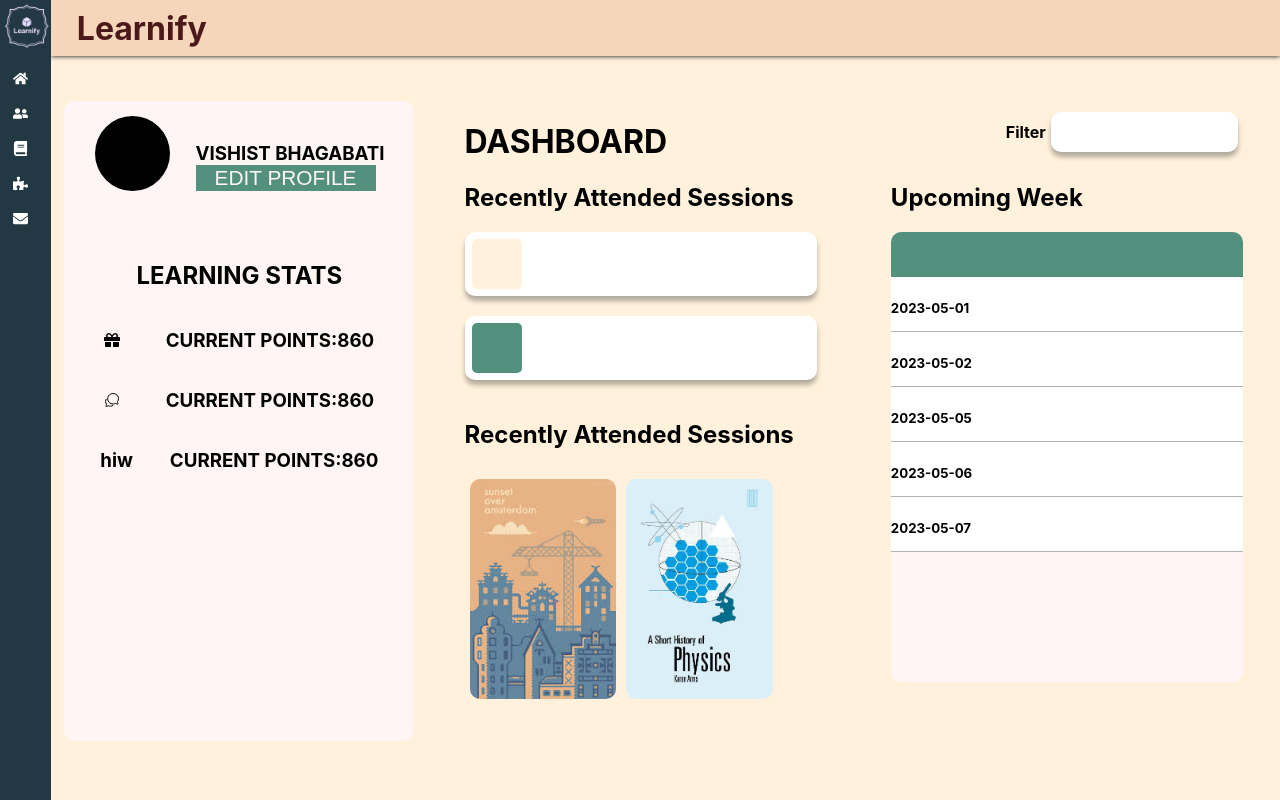
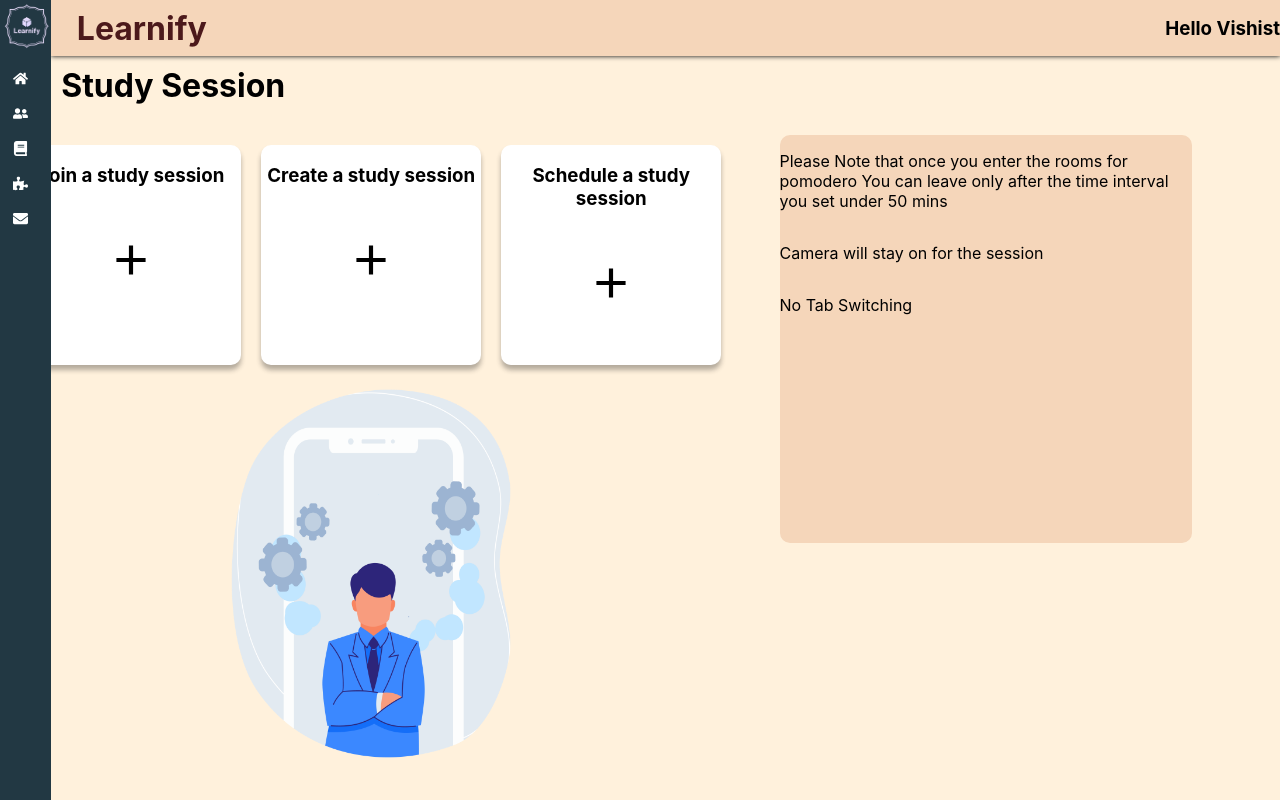
Before and after one commit to VishistB/Snickers, a React (Create React App) app in the folder client/: page / in a window 1280 px wide. Shown: the top 800 px of the page. Built offline with nearby package versions, Linux system fonts and the light colour scheme; what agora-rtc-sdk-ng would draw is missing.

Commit message:
Study Session page

```diff
--- a/client/package.json
+++ b/client/package.json
@@ -3,6 +3,10 @@
   "version": "0.1.0",
   "private": true,
   "dependencies": {
+    "@emotion/react": "^11.10.6",
+    "@emotion/styled": "^11.10.6",
+    "@mui/icons-material": "^5.11.16",
+    "@mui/material": "^5.11.16",
     "@testing-library/jest-dom": "^5.16.5",
     "@testing-library/react": "^13.4.0",
     "@testing-library/user-event": "^13.5.0",
--- a/client/src/App.js
+++ b/client/src/App.js
@@ -7,16 +7,17 @@ import Login from './components/LoginPage/Login';
 import { useState } from 'react';
 import Register from './components/RegisterPage/Register';
 import Topnav from './components/Navbar/Topnav';
+import StudySession from './components/Studysession/StudySession';
 
 
 
 
 function App() {
-  const [vidbool,setvidbool] = useState(false)
+  const [vidbool,setvidbool] = useState(true)
   return (
     <div className="App">
-      <button onClick={()=>setvidbool(!vidbool)} style={{margin:"0 auto", width:"100vw",height:"20px"}}/>
-      {vidbool?(
+      {/* <button onClick={()=>setvidbool(!vidbool)} style={{margin:"0 auto", width:"100vw",height:"20px"}}/> */}
+      {/* {vidbool?(
       <Vidcall/>):
       (
       <>
@@ -25,10 +26,13 @@ function App() {
       <Dashboard/>
       <Login/>
       <Feedback/>
+      <Register/>
       </>
       )
-      }
-      <Register/>
+      } */}
+      <Topnav/>
+      <Navbar/>
+      <StudySession/>
     </div>
   );
 }
--- a/client/src/components/Navbar/Topnav.js
+++ b/client/src/components/Navbar/Topnav.js
@@ -6,7 +6,7 @@ function Topnav() {
         <div className={styles.Topnavwrap}>
             <h1 className={styles.projname}>Learnify</h1>
             <div className={styles.topnavright}>
-                {/* <h3>Hello Vishist</h3> */}
+                <h3>Hello Vishist</h3>
             </div>
         </div>
     )
--- /dev/null
+++ b/client/src/components/Studysession/StudySession.js
@@ -0,0 +1,41 @@
+import React from 'react'
+import styles from './studysession.module.css'
+import AddIcon from '@mui/icons-material/Add';
+import vec from '../../assets/89192-startup-man-in-front-of-phone-and-rocket@2x.png'
+
+function StudySession() {
+    return (
+        <div className={styles.stusessionwrap}>
+            <h1 className={styles.mainheader}>Study Session</h1>
+            <div className={styles.bottomhalf}>
+                <div className={styles.lefthalf}>
+                    <div className={styles.joinboxes}>
+                        <div className={styles.joinbox}>
+                            <h3>Join a study session</h3>
+                            <AddIcon style={{fontSize:"50px", marginTop:"30px"}}/>
+                        </div>
+                        <div className={styles.joinbox}>
+                            <h3>Create a study session</h3>
+                            <AddIcon style={{fontSize:"50px", marginTop:"30px"}}/>
+                        </div>
+                        <div className={styles.joinbox}>
+                            <h3>Schedule a study session</h3>
+                            <AddIcon style={{fontSize:"50px", marginTop:"30px"}}/>
+                        </div>
+                    </div>
+                    <img src={vec} style={{width:"350px"}}/>
+                </div>
+
+                <div className={styles.righthalf}>
+                    <div className={styles.instructionbox}>
+                        <p>Please Note that once you enter the rooms for pomodero You can leave only after the time interval you set under 50 mins</p>
+                        <p>Camera will stay on for the session</p>
+                        <p>No Tab Switching</p>
+                    </div>
+                </div>
+            </div>
+        </div>
+    )
+}
+
+export default StudySession
--- /dev/null
+++ b/client/src/components/Studysession/studysession.module.css
@@ -0,0 +1,52 @@
+.stusessionwrap{
+    display: flex;
+    flex-direction: column;
+    width: 96vw;
+    height: 94vw;
+    margin: 7vh 0 0 4vw;
+    background: #FFF1DC;
+}
+.mainheader{
+    margin: 10px 0 0 10px;
+}
+.bottomhalf{
+    display: flex;
+    width: 100%;
+    margin-top: 30px;
+}
+.lefthalf{
+    display: flex;
+    width: 50vw;
+    flex-direction: column;
+    align-items: center;
+}
+.joinboxes{
+    display: flex;
+}
+.joinbox{
+    display: flex;
+    flex-direction: column;
+    /* justify-content: center; */
+    align-items: center;
+    text-align: center;
+    width: 220px;
+    height: 220px;
+    background: white;
+    margin: 10px 10px;
+    border-radius: 10px;
+    box-shadow: rgba(30, 29, 29, 0.334) 0px 5px 5px;
+}
+.righthalf{
+    width: 46vw;
+    height: 80%;
+}
+.instructionbox{
+    width: 70%;
+    height: 80%;
+    border-radius: 10px;
+    background: #F5D6BA;
+    display: flex;
+    flex-direction: column;
+    /* align-items: center; */
+    margin:0 auto;
+}
--- a/client/src/components/Topnav/Topnav.css
+++ b/client/src/components/Topnav/Topnav.css
@@ -1,6 +1,6 @@
 
 
-.top-nav {
+/* .top-nav {
     background-color: #000;
     color: #fff;
     padding: 20px;
@@ -11,4 +11,4 @@
     margin: 0;
     font-size: 2rem;
     font-weight: bold;
-  }
+  } */
--- a/client/src/components/Videocall/vidcall.js
+++ b/client/src/components/Videocall/vidcall.js
@@ -10,10 +10,10 @@ if (!timePast) {
 }
 const session_duration = 6;
 
-const appId = "7d2f6b401f8345ea9b0106cd9907839f"; // Replace with your Agora App ID
-const channelName = "StudyVerse"; // Replace with your channel name
+const appId = "7d2f6b401f8345ea9b0106cd9907839f";
+const channelName = "StudyVerse";
 const token =
-    "007eJxTYJip0f1B8Z10f2ZltLKqIOu2nKAvwQZcD2YzzKn/VX9WmEGBwTzFKM0sycTAMM3C2MQ0NdEyycDQwCw5xdLSwNzC2DIte6NhSkMgI8PpdV0MjFAI4nMxBJeUplSGpRYVpzIwAABOkx+l"; // Replace with your Agora token (if using)
+    "007eJxTYJip0f1B8Z10f2ZltLKqIOu2nKAvwQZcD2YzzKn/VX9WmEGBwTzFKM0sycTAMM3C2MQ0NdEyycDQwCw5xdLSwNzC2DIte6NhSkMgI8PpdV0MjFAI4nMxBJeUplSGpRYVpzIwAABOkx+l";
 
 const client = AgoraRTC.createClient({ codec: "h264", mode: "rtc" });
 const localTracksState = { videoTrack: null, audioTrack: null };
@@ -62,24 +62,19 @@ const Vidcall = () => {
 
     return (
         <div className={styles.vidcallwrap}>
-            {" "}
-            <div className={styles.counter}>
-                <Countdown
-                    date={Date.now() + session_duration * 60 * 1000 - timePast}
-                    onTick={timerTick}
-                />
-            </div>
             <div>
+                <p>SESSION LIVE</p>
                 {localTracks.videoTrack ? (
-                    <div>
-                        <p>Local Video</p>
-                        <div
-                            className={styles.uservidscreen}
-                            ref={(v) => v && localTracks.videoTrack.play(v)}
-                        />
+                    <div className={styles.videoboxwrap}>
+                        <div className={styles.outervidscreen}>
+                            <div
+                                className={styles.uservidscreen}
+                                ref={(v) => v && localTracks.videoTrack.play(v)}
+                            />
+                        </div>
                     </div>
                 ) : (
-                    <p>No Local Video</p>
+                    <p>This will just take a moment..</p>
                 )}
             </div>
             <div>
--- a/client/src/components/Videocall/vidcall.module.css
+++ b/client/src/components/Videocall/vidcall.module.css
@@ -1,14 +1,24 @@
 .vidcallwrap{
     height: 100vh;
     width: 100vw;
-    /* margin-left: 4vw; */
+
     background: beige;
     display: flex;
 }
 .uservidscreen{
     height: 400px;
     width: 600px ;
+    scale: 0.7;
 }
-.counter{
+/* .counter{
     margin-left: 60vw;
+} */
+.outervidscreen{
+    position: static;
+    scale: 0.7;
 }
+.videoboxwrap{
+    height: 600px;
+    width: 600px;
+    background: #D9D9D9;
+}
```
Also changed, not shown: client/src/components/Topnav/Topnav.js (+10 -10 lines), 1 other file (tests, documents, lock files or other folders).
